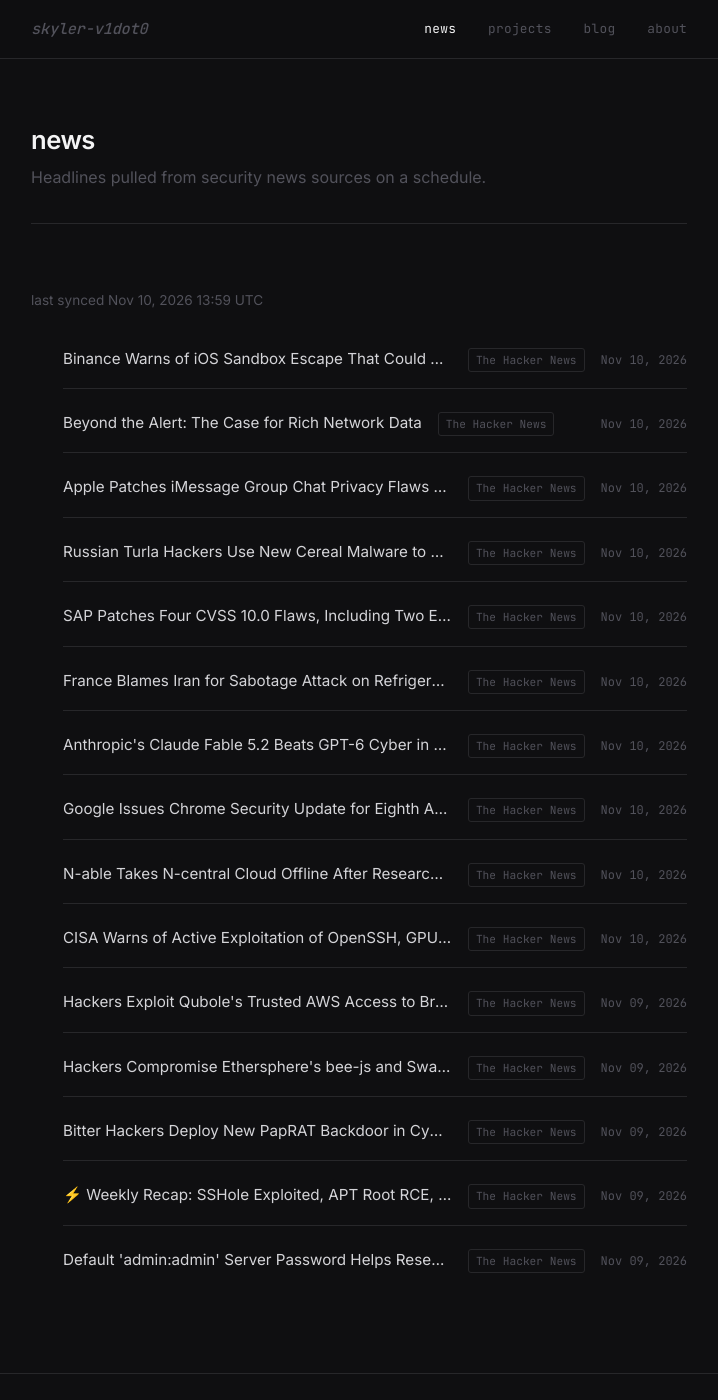
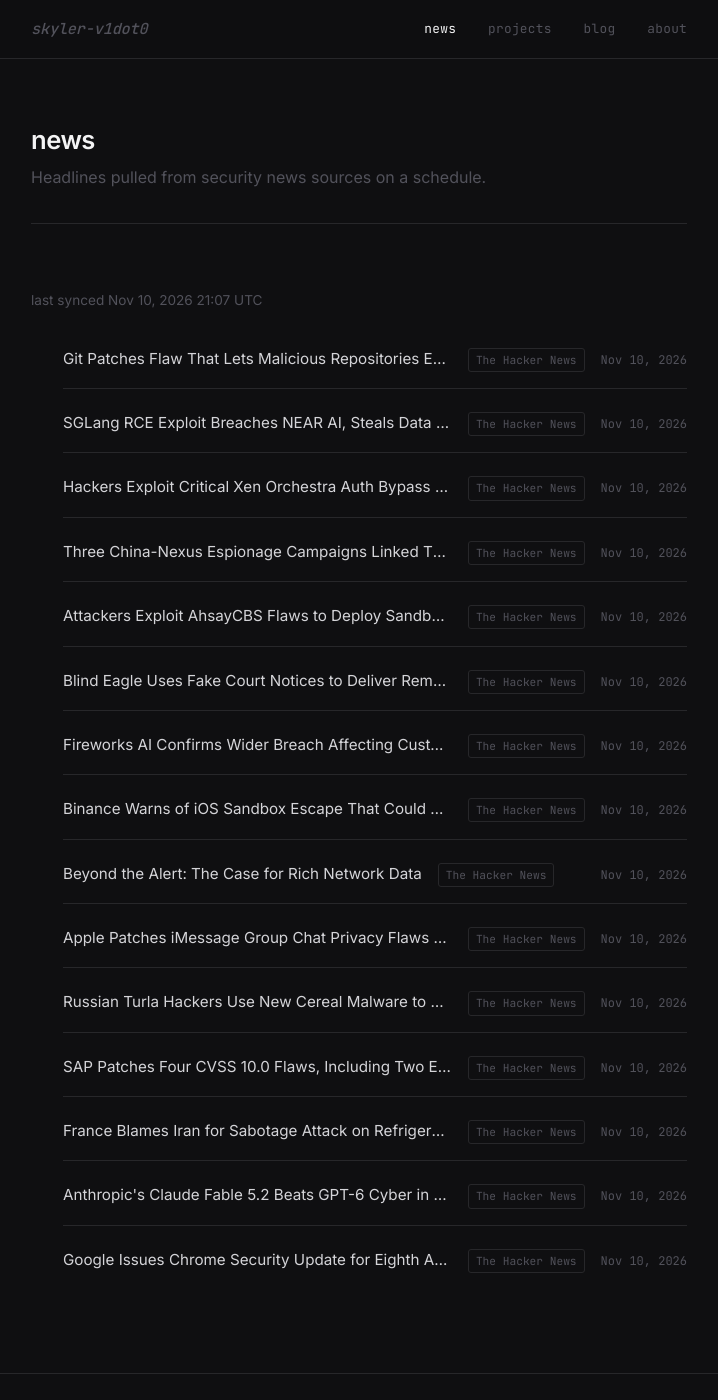
Before and after one commit to skyler-v1dot0/personal-site, a Jekyll site: the page built from news.html, in a window 1280 px wide and 1400 px high. Shown: the whole window, without its empty margins (281-999 px from the left). Built offline with Jekyll 4.4.1, drawn with Linux system fonts in a browser that asks for light colours.

Commit message:
chore: sync news feed [skip ci]

```diff
--- a/_data/news.yml
+++ b/_data/news.yml
@@ -1,6 +1,38 @@
 ---
-updated_at: '2026-11-10T13:59:54Z'
+updated_at: '2026-11-10T21:07:02Z'
 items:
+- title: Git Patches Flaw That Lets Malicious Repositories Execute Code During Recursive
+    Clones
+  url: https://thehackernews.com/2026/11/git-patches-flaw-that-lets-malicious.html
+  source: The Hacker News
+  published: '2026-11-10T19:23:10Z'
+- title: SGLang RCE Exploit Breaches NEAR AI, Steals Data From 18 Agents and About
+    100 Users
+  url: https://thehackernews.com/2026/11/sglang-rce-exploit-breaches-near-ai.html
+  source: The Hacker News
+  published: '2026-11-10T19:19:39Z'
+- title: Hackers Exploit Critical Xen Orchestra Auth Bypass Flaw to Gain Admin Access
+  url: https://thehackernews.com/2026/11/hackers-exploit-critical-xen-orchestra.html
+  source: The Hacker News
+  published: '2026-11-10T18:12:21Z'
+- title: Three China-Nexus Espionage Campaigns Linked Through Sparrow Malware Ecosystem
+  url: https://thehackernews.com/2026/11/three-china-nexus-espionage-campaigns.html
+  source: The Hacker News
+  published: '2026-11-10T17:43:23Z'
+- title: Attackers Exploit AhsayCBS Flaws to Deploy Sandbox-Evading Python Backdoor
+  url: https://thehackernews.com/2026/11/attackers-exploit-ahsaycbs-flaws-to.html
+  source: The Hacker News
+  published: '2026-11-10T16:00:55Z'
+- title: Blind Eagle Uses Fake Court Notices to Deliver Remote Access Trojan Across
+    Latin America
+  url: https://thehackernews.com/2026/11/blind-eagle-uses-fake-court-notices-to.html
+  source: The Hacker News
+  published: '2026-11-10T15:58:44Z'
+- title: Fireworks AI Confirms Wider Breach Affecting Customer Datasets, Model Weights
+    and Notion AI Chats
+  url: https://thehackernews.com/2026/11/fireworks-ai-breach-widens-to-expose.html
+  source: The Hacker News
+  published: '2026-11-10T15:33:59Z'
 - title: Binance Warns of iOS Sandbox Escape That Could Expose Crypto Wallet Keys,
     No Fix Confirmed
   url: https://thehackernews.com/2026/11/binance-warns-of-ios-sandbox-escape.html
@@ -38,38 +70,3 @@ items:
   url: https://thehackernews.com/2026/11/google-issues-chrome-security-update.html
   source: The Hacker News
   published: '2026-11-10T06:52:54Z'
-- title: N-able Takes N-central Cloud Offline After Researcher Discloses 33 Zero-Days
-    with PoC Exploits
-  url: https://thehackernews.com/2026/11/n-able-takes-hosted-n-central-offline.html
-  source: The Hacker News
-  published: '2026-11-10T06:44:36Z'
-- title: CISA Warns of Active Exploitation of OpenSSH, GPUStack, FreeSWITCH, and IBM
-    Flaws
-  url: https://thehackernews.com/2026/11/cisa-warns-of-active-exploitation-of.html
-  source: The Hacker News
-  published: '2026-11-10T06:31:42Z'
-- title: Hackers Exploit Qubole's Trusted AWS Access to Breach Customer Accounts and
-    Steal Data
-  url: https://thehackernews.com/2026/11/hackers-exploit-quboles-trusted-aws.html
-  source: The Hacker News
-  published: '2026-11-09T17:51:21Z'
-- title: Hackers Compromise Ethersphere's bee-js and Swarm Desktop to Deliver Wallet-Stealing
-    Malware
-  url: https://thehackernews.com/2026/11/hackers-compromise-etherspheres-bee-js.html
-  source: The Hacker News
-  published: '2026-11-09T17:36:28Z'
-- title: Bitter Hackers Deploy New PapRAT Backdoor in Cyberespionage Campaign Targeting
-    South Asia
-  url: https://thehackernews.com/2026/11/bitter-hackers-deploy-new-paprat.html
-  source: The Hacker News
-  published: '2026-11-09T14:31:29Z'
-- title: "⚡ Weekly Recap: SSHole Exploited, APT Root RCE, Robot Takeovers, 15K Hacked
-    Sites, and More"
-  url: https://thehackernews.com/2026/11/weekly-recap-sshole-exploited-apt-root.html
-  source: The Hacker News
-  published: '2026-11-09T13:28:25Z'
-- title: Default 'admin:admin' Server Password Helps Researchers Hack Two Automakers,
-    Unlock and Start Cars
-  url: https://thehackernews.com/2026/11/default-adminadmin-server-password.html
-  source: The Hacker News
-  published: '2026-11-09T11:27:53Z'
```
